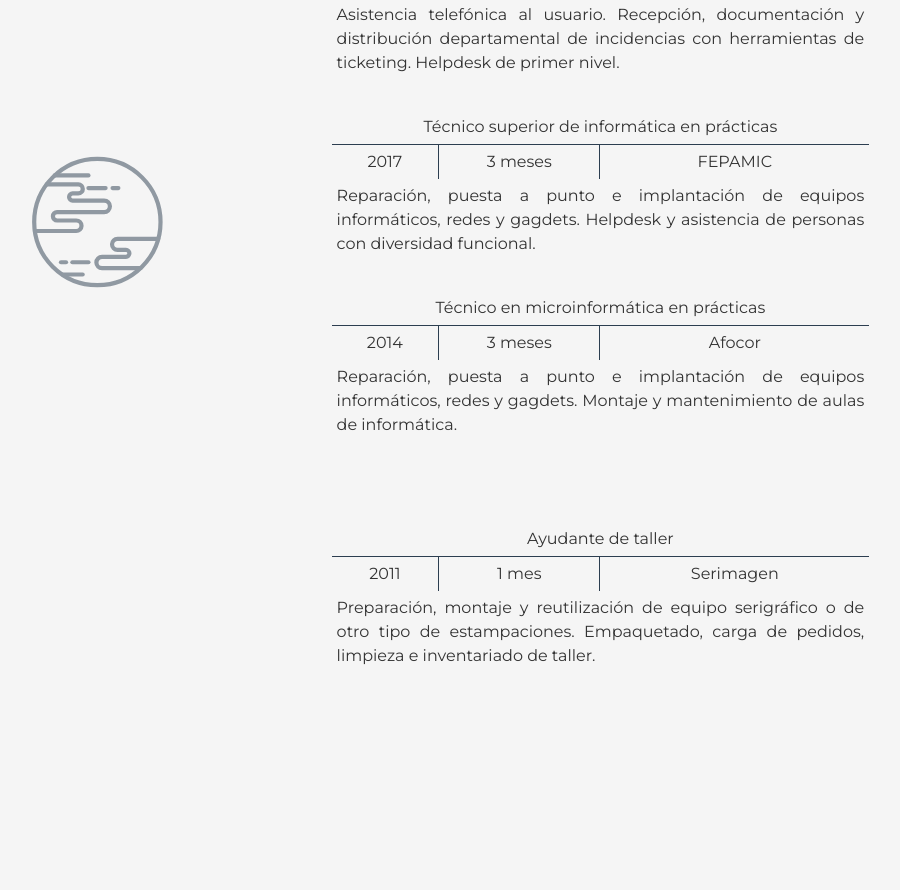
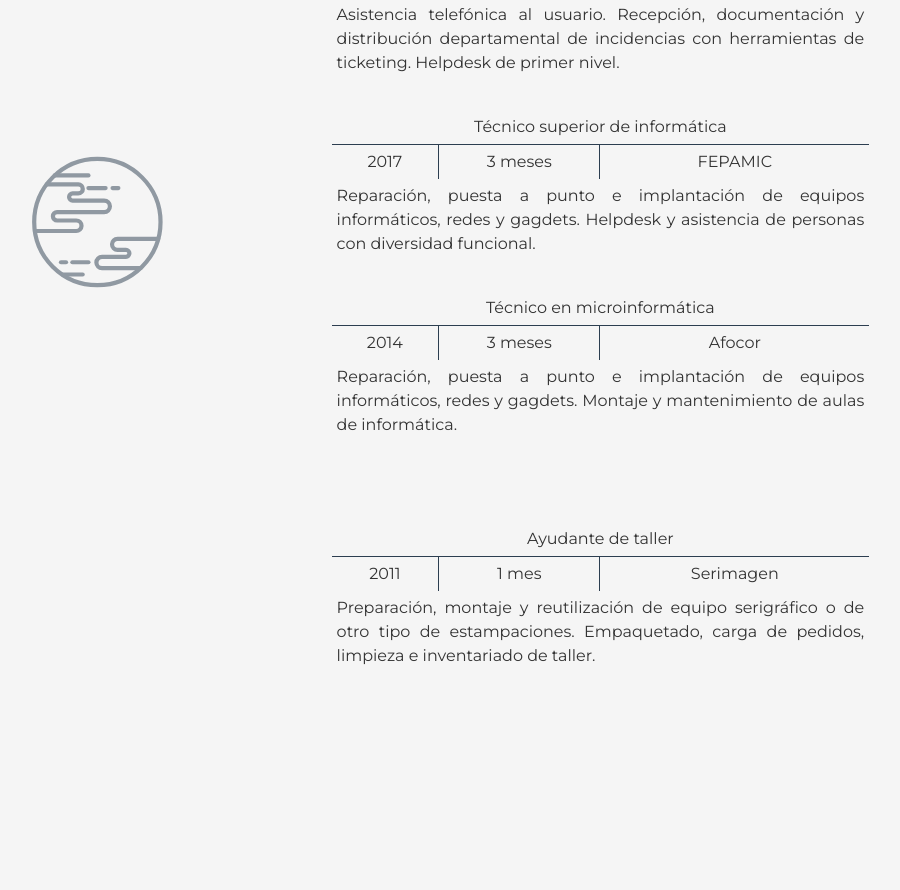
Before and after one commit to cmfraile/P3, a React (Vite) app: page / in a window 1280 px wide. Shown: the part 4636-5526 px from the top of the page, without its empty margins (224-1124 px from the left). Built offline with nearby package versions, Linux system fonts and the light colour scheme.

Commit message:
a produccion

```diff
--- a/src/misc/data.ts
+++ b/src/misc/data.ts
@@ -112,7 +112,7 @@ const experiencia:experienciaProps[] = [
         customIndex:3
       },
       {
-        puesto:'Técnico superior de informática en prácticas',
+        puesto:'Técnico superior de informática',
         inicio:2017,
         periodo:'3 meses',
         lugar:'FEPAMIC',
@@ -121,7 +121,7 @@ const experiencia:experienciaProps[] = [
         customIndex:4
       },
       {
-        puesto:'Técnico en microinformática en prácticas',
+        puesto:'Técnico en microinformática',
         inicio:2014,
         periodo:'3 meses',
         lugar:'Afocor',
@@ -201,7 +201,7 @@ const trabajos:trabajoProps[] = [
       foto:routerParser('fototrabajos','pf2.png'),
       nombre:'Portfolio 2.0',
       estado:'03 - 2022',
-      descripcion:'Proyecto de consolidación de los conocimientos de MEAN stack . La mayor lección que me dejo esta experiencia no fue aprender la base de sus tecnologías, si no las consecuencias de una deuda técnica, que se acumulaba y extendía en el tiempo. Arreglé el problema pero opte por hacer el posterior portfolio con el objetivo de evitar de manera activa y diligente este problema en cuanto lo conocí. El futuro software requerirá siempre de una mano que lo cuide y atienda, pero construirlo bien desde un principio era algo que me correspondía aprender desde aquí. Una enorme experiencia.',
+      descripcion:'Proyecto de consolidación de los conocimientos de MEAN stack . La mayor lección que me dejo esta experiencia no fue aprender la base de sus tecnologías, si no las consecuencias de una deuda técnica, que se acumulaba y extendía en el tiempo. Arreglé el problema pero opte por hacer el posterior portfolio con el objetivo de evitar de manera proactiva y diligente este problema en cuanto lo conocí. El futuro software requerirá siempre de una mano que lo cuide y atienda, pero construirlo bien desde un principio era algo que me correspondía aprender desde aquí. Una enorme experiencia.',
       side:true,
       customIndex:15
     },
```
